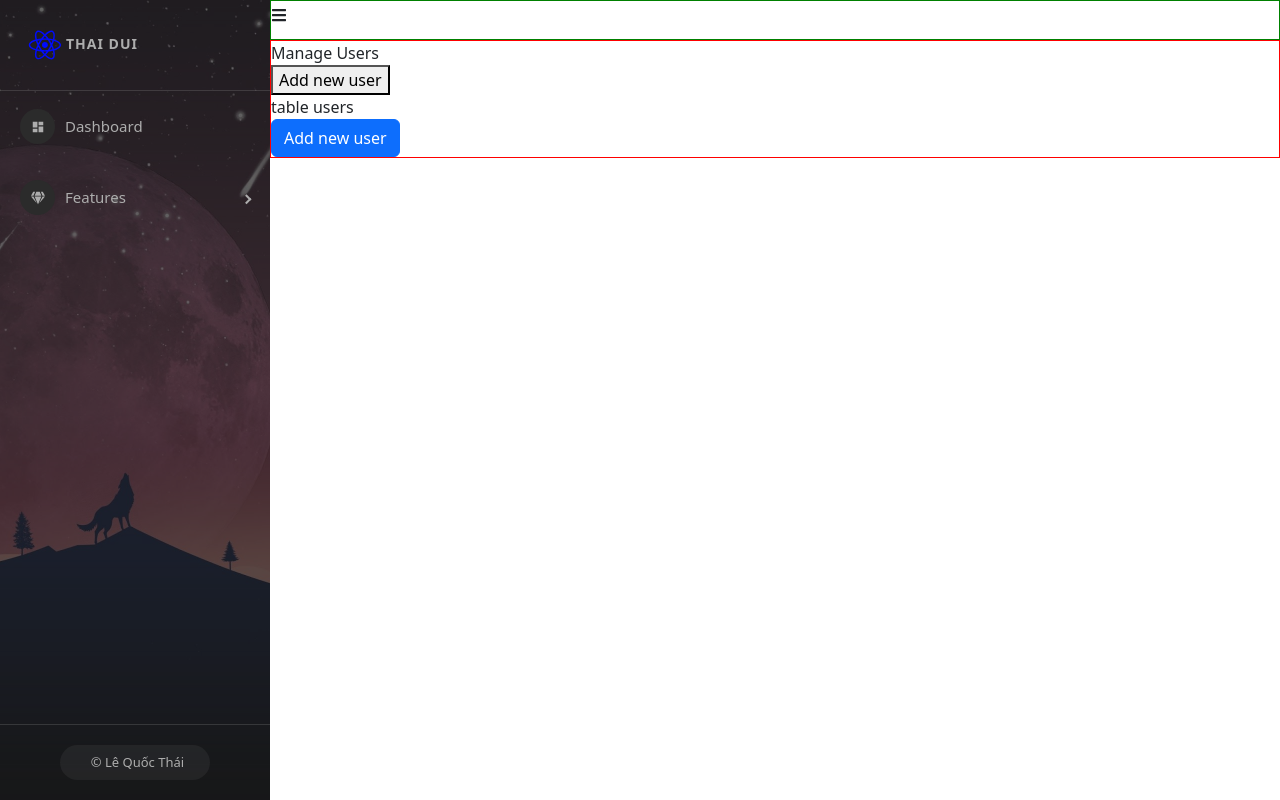
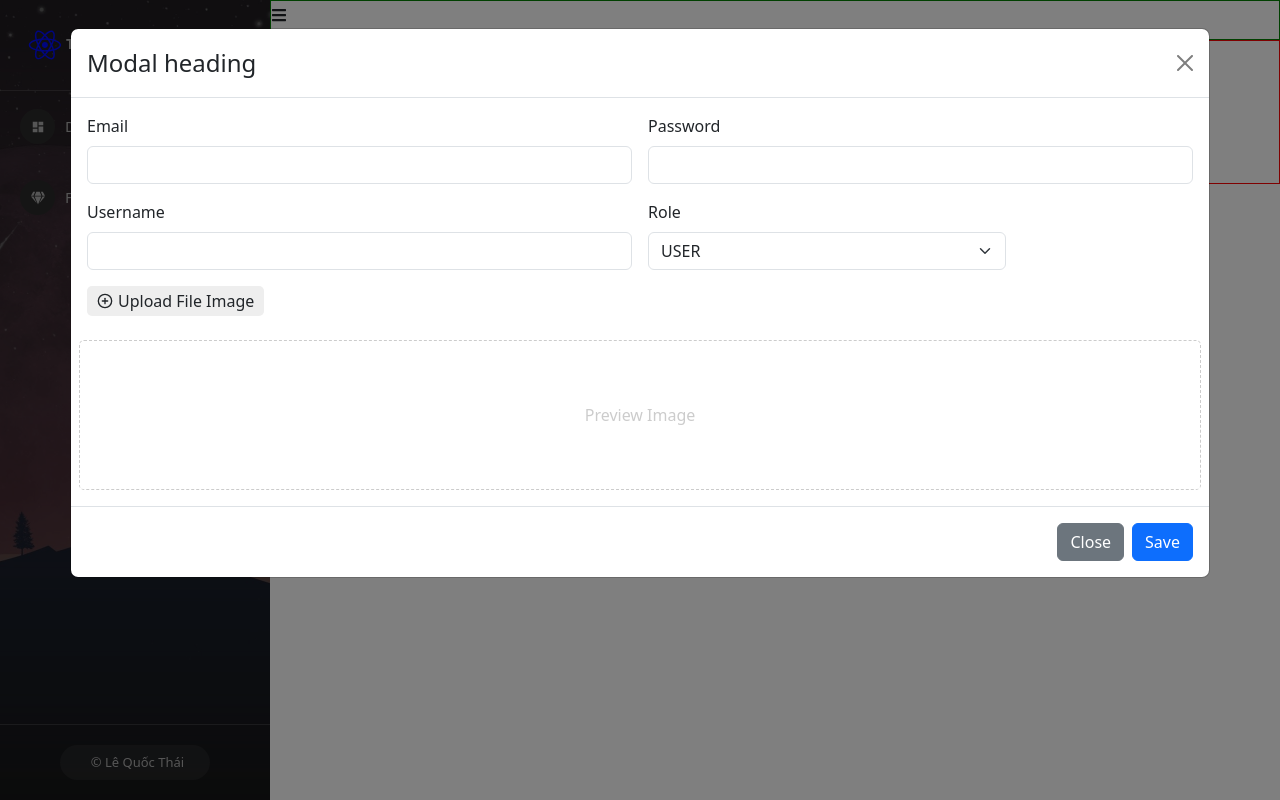
Before and after one commit to lquocthai/reactjs, a React (Vite) app: page /admins/manage-users in a window 1280 px wide. Both pictures are taken after a click on the button "Add new user". Built offline with nearby package versions, Linux system fonts and the light colour scheme.

Commit message:
handle call api add new user

```diff
--- a/src/components/Admin/content/ManageUser.jsx
+++ b/src/components/Admin/content/ManageUser.jsx
@@ -1,19 +1,27 @@
 import ModelCreateUser from "./ModelCreateUser";
 import './ManageUser.scss'
+import { FiPlusCircle } from "react-icons/fi";
+import { useState } from "react";
 const ManageUser = (props) => {
+    const [showModelCreateUser, setShowModelCreateUser] = useState(false)
     return (
         <div className="manage-user-container">
             <div className="title">
                 Manage Users
             </div>
             <div className="users-content">
-                <div>
-                    <button>Add new user</button>
+                <div className="btn-add-new">
+                    <button className="btn btn-primary" onClick={() => setShowModelCreateUser(true)}>
+                        <FiPlusCircle />
+                        Add new user
+                    </button>
                 </div>
-                <div>
+                <div className="table-users-container">
                     table users
                 </div>
-                <ModelCreateUser />
+                <ModelCreateUser
+                    show={showModelCreateUser}
+                    setShow={setShowModelCreateUser} />
             </div>
         </div>
     )
--- a/src/components/Admin/content/ManageUser.scss
+++ b/src/components/Admin/content/ManageUser.scss
@@ -1,7 +1,24 @@
 .manage-user-container {
-    .title {}
+    padding: 10px;
 
-    .users-content {}
+    .title {
+        font-weight: 600;
+        font-size: 20px;
+
+    }
+
+    .users-content {
+        .btn-add-new {
+            margin: 15px 0;
+
+            button {
+                display: flex;
+                justify-content: center;
+                align-items: center;
+                gap: 5px;
+            }
+        }
+    }
 }
 
 .model-add-user {
--- a/src/components/Admin/content/ModelCreateUser.jsx
+++ b/src/components/Admin/content/ModelCreateUser.jsx
@@ -2,11 +2,23 @@
 import Button from 'react-bootstrap/Button';
 import Modal from 'react-bootstrap/Modal';
 import { FiPlusCircle } from "react-icons/fi";
-const ModelCreateUser = () => {
-    const [show, setShow] = useState(false);
+import axios from 'axios'
+const ModelCreateUser = (props) => {
+    // bây giờ lấy show từ props cha truyền xuống không tạo usestate nữa
+    const { show, setShow } = props;
 
-    const handleClose = () => setShow(false);
-    const handleShow = () => setShow(true);
+    // const [show, setShow] = useState(false);
+
+    const handleClose = () => {
+        setShow(false);
+        setEmail("");
+        setPassword("");
+        setUsername("");
+        setRole("USER")
+        setImage("");
+        setPreviewImage("");
+    };
+    // const handleShow = () => setShow(true);
     const [email, setEmail] = useState();
     const [password, setPassword] = useState();
     const [username, setUsername] = useState();
@@ -20,12 +32,36 @@
             setImage(event.target.files[0])
         }
     }
+    const handleSubmitCreateUser = async () => {
+        // validate
+
+        //call api
+        // let data = {
+        //     email: email,
+        //     password: password,
+        //     username: username,
+        //     role: role,
+        //     userImage: image
+
+        // }
+        // api nào có tuyền file thì phải dùng formdata
+        const data = new FormData();
+        data.append('email', email);
+        data.append('password', password);
+        data.append('username', username);
+        data.append('role', role);
+        data.append('userImage', image);
+
+        let res = await axios.post('http://localhost:8081/api/v1/participant', data)
+
+        console.log('>> check respone', res)
+    }
 
     return (
         <>
-            <Button variant="primary" onClick={handleShow}>
+            {/* <Button variant="primary" onClick={handleShow}>
                 Add new user
-            </Button>
+            </Button> */}
 
             <Modal
                 show={show}
@@ -101,7 +137,7 @@
                     <Button variant="secondary" onClick={handleClose}>
                         Close
                     </Button>
-                    <Button variant="primary" onClick={handleClose}>
+                    <Button variant="primary" onClick={() => handleSubmitCreateUser()}>
                         Save
                     </Button>
                 </Modal.Footer>
```
